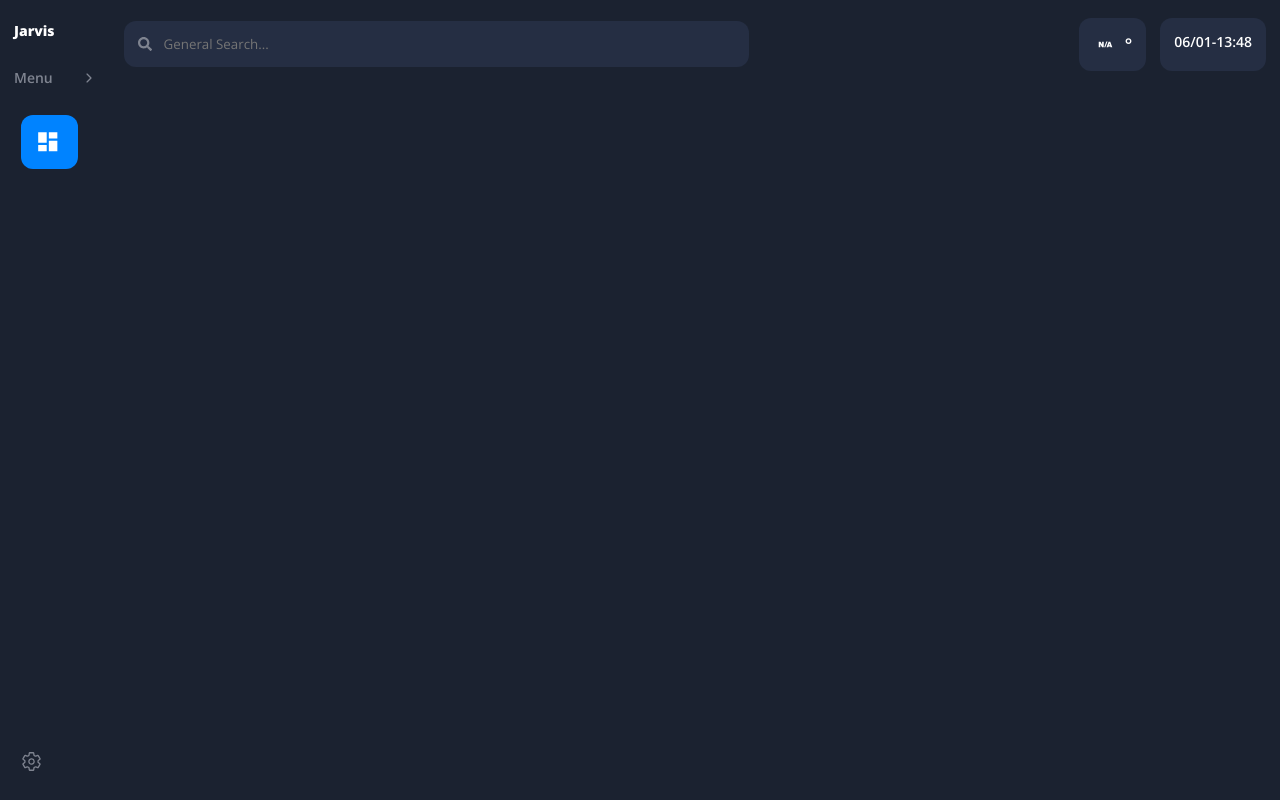
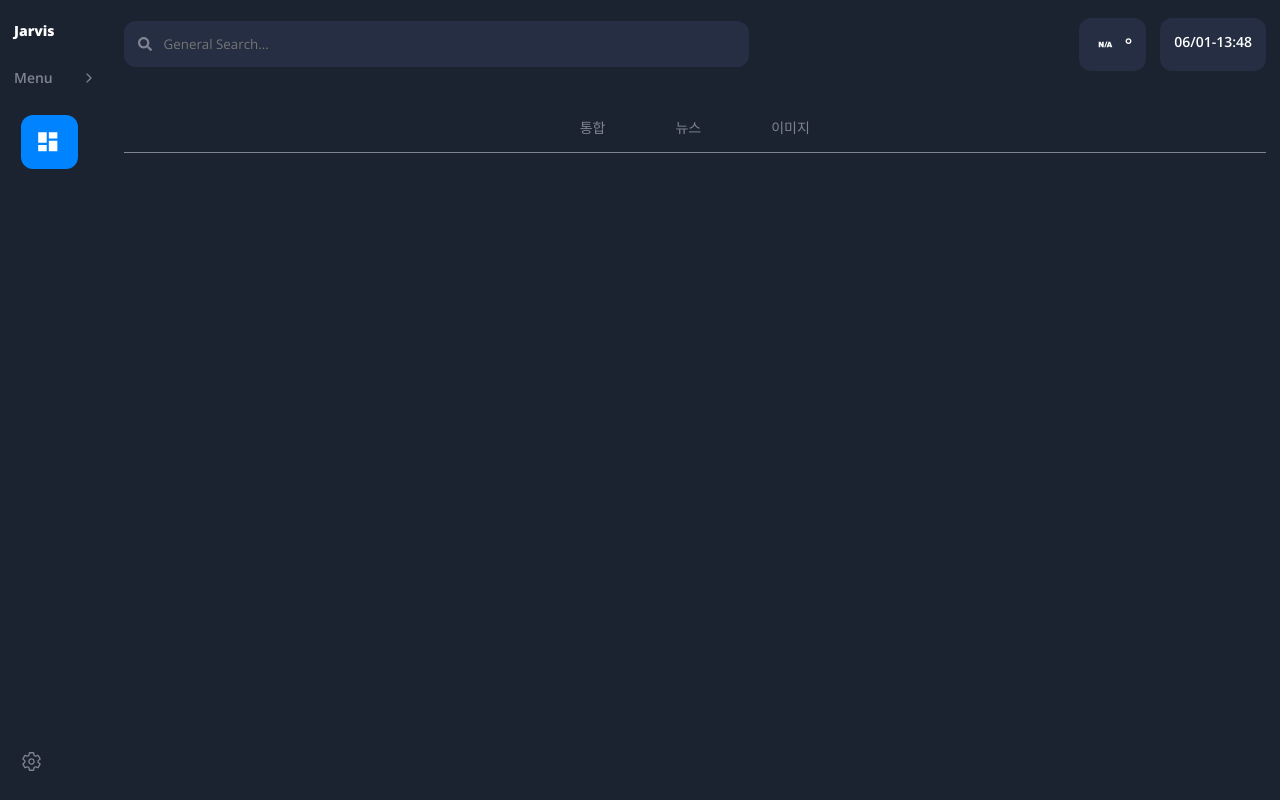
Before and after one commit to kwhong95/Jarvis, a React (Create React App) app: page /search/1 in a window 1280 px wide. Built offline with nearby package versions, Linux system fonts and the light colour scheme; no server answers.

Commit message:
Search Services - Develop Navigation Bar Components

```diff
--- a/src/App.tsx
+++ b/src/App.tsx
@@ -2,19 +2,20 @@ import { Route, Routes } from "react-router-dom";
 import { ThemeProvider, Global } from "@emotion/react";
 
 import { AppWrap } from "wrapper";
-import { Dashboard } from "views";
+import { Dashboard, Search } from "views";
 import useTheme from "styles/useTheme";
 import { default as THEME } from "styles/theme";
 import GlobalStyle from "styles/GlobalStyles";
 
 const App = () => {
-  // const [theme, onToggle] = useTheme();
+  const [theme, onToggle] = useTheme();
 
   return (
-    <ThemeProvider theme={THEME["dark"]}>
+    <ThemeProvider theme={THEME["dark"] as any}>
       <Global styles={GlobalStyle(THEME["dark"])} />
       <Routes>
         <Route path="/" element={<Dashboard />} />
+        <Route path="/search/:id" element={<Search />} />
       </Routes>
     </ThemeProvider>
   );
--- a/src/components/header/index.tsx
+++ b/src/components/header/index.tsx
@@ -1,5 +1,5 @@
 import styled from "@emotion/styled";
-import SearchInput from "components/common/SearchInput";
+import { SearchInput } from "components";
 import { ClockWidget, WeatherWidget } from "widgets";
 
 const Container = styled.header`
--- a/src/components/index.ts
+++ b/src/components/index.ts
@@ -17,6 +17,10 @@ import CurrentWeatherIcon from "../components/weather/CurrentWeatherIcon";
 import WeatherGraph from "./weather/WeatherGraph";
 import HumidityGraph from "./weather/HumidityGraph";
 
+/* Search UI */
+import SearchInput from "./search/SearchInput";
+import SearchNavBar from "./search/SearchNavBar";
+
 export {
   Modal,
   CurrentWeatherIcon,
@@ -27,4 +31,6 @@ export {
   WeatherGraph,
   HumidityGraph,
   Swiperer,
+  SearchInput,
+  SearchNavBar,
 };
--- a/src/components/common/SearchInput.tsx
+++ b/src/components/search/SearchInput.tsx
@@ -1,5 +1,5 @@
 import { useState, KeyboardEvent, useEffect, useCallback } from "react";
-import { useSearchParams } from "react-router-dom";
+import { useNavigate, useSearchParams } from "react-router-dom";
 import styled from "@emotion/styled";
 import { FaSearch } from "react-icons/fa";
 
@@ -38,6 +38,7 @@ const Container = styled.div`
 `;
 
 const SearchInput = () => {
+  const navigate = useNavigate();
   const [searchText, setSearchText] = useState<string>("");
   const [searchParams, setSearchParams] = useSearchParams();
 
@@ -47,13 +48,15 @@ const SearchInput = () => {
 
   const onChangeInput = useCallback(
     (e: React.ChangeEvent<HTMLInputElement>) => {
+      navigate("search/all");
       setSearchText(e.target.value);
     },
-    []
+    [navigate]
   );
 
   const onKeyUp = (e: KeyboardEvent<HTMLInputElement>) => {
     if (e.key === "Enter" && e.currentTarget.value.trim().length > 0) {
+      navigate("search/all");
       setSearchParams({ q: e.currentTarget.value });
     }
   };
--- /dev/null
+++ b/src/components/search/SearchNavBar.tsx
@@ -0,0 +1,53 @@
+import { useEffect } from "react";
+import { useLocation, NavLink } from "react-router-dom";
+import styled from "@emotion/styled";
+
+const Container = styled.div`
+  display: flex;
+  justify-content: center;
+  align-items: center;
+  gap: 5rem;
+  margin-top: 2rem;
+  width: 100%;
+  height: 50px;
+  border-bottom: 0.5px solid ${({ theme }) => theme.colors.gray};
+
+  a {
+    text-decoration: none;
+    color: ${({ theme }) => theme.colors.gray};
+  }
+`;
+
+const SearchNavBar = () => {
+  const { search, pathname } = useLocation();
+
+  console.log(search);
+  console.log(pathname);
+
+  useEffect(() => {}, []);
+
+  return (
+    <Container>
+      <NavLink
+        style={({ isActive }) => ({ color: isActive ? "#6CABDD" : "#7f8490" })}
+        to={`/search/all${search}`}
+      >
+        통합
+      </NavLink>
+      <NavLink
+        style={({ isActive }) => ({ color: isActive ? "#6CABDD" : "#7f8490" })}
+        to={`/search/news${search}`}
+      >
+        뉴스
+      </NavLink>
+      <NavLink
+        style={({ isActive }) => ({ color: isActive ? "#6CABDD" : "#7f8490" })}
+        to={`/search/image${search}`}
+      >
+        이미지
+      </NavLink>
+    </Container>
+  );
+};
+
+export default SearchNavBar;
--- /dev/null
+++ b/src/views/Search.tsx
@@ -0,0 +1,14 @@
+import styled from "@emotion/styled";
+import { SearchNavBar } from "components";
+
+const Container = styled.div``;
+
+const Search = () => {
+  return (
+    <Container>
+      <SearchNavBar />
+    </Container>
+  );
+};
+
+export default Search;
--- a/src/views/index.ts
+++ b/src/views/index.ts
@@ -1,3 +1,4 @@
 import Dashboard from "./Dashboard";
+import Search from "./Search";
 
-export { Dashboard };
+export { Dashboard, Search };
```
Also changed, not shown: src/styles/emotion.d.ts (added, +20 -0 lines).
